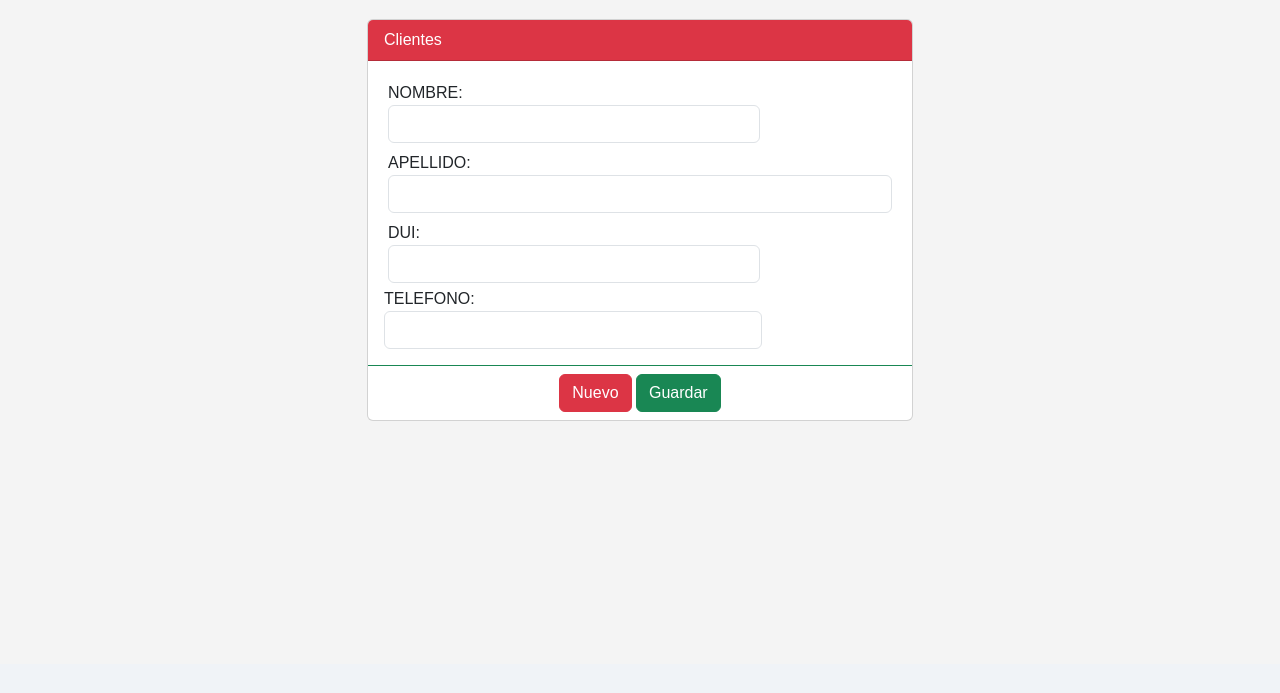
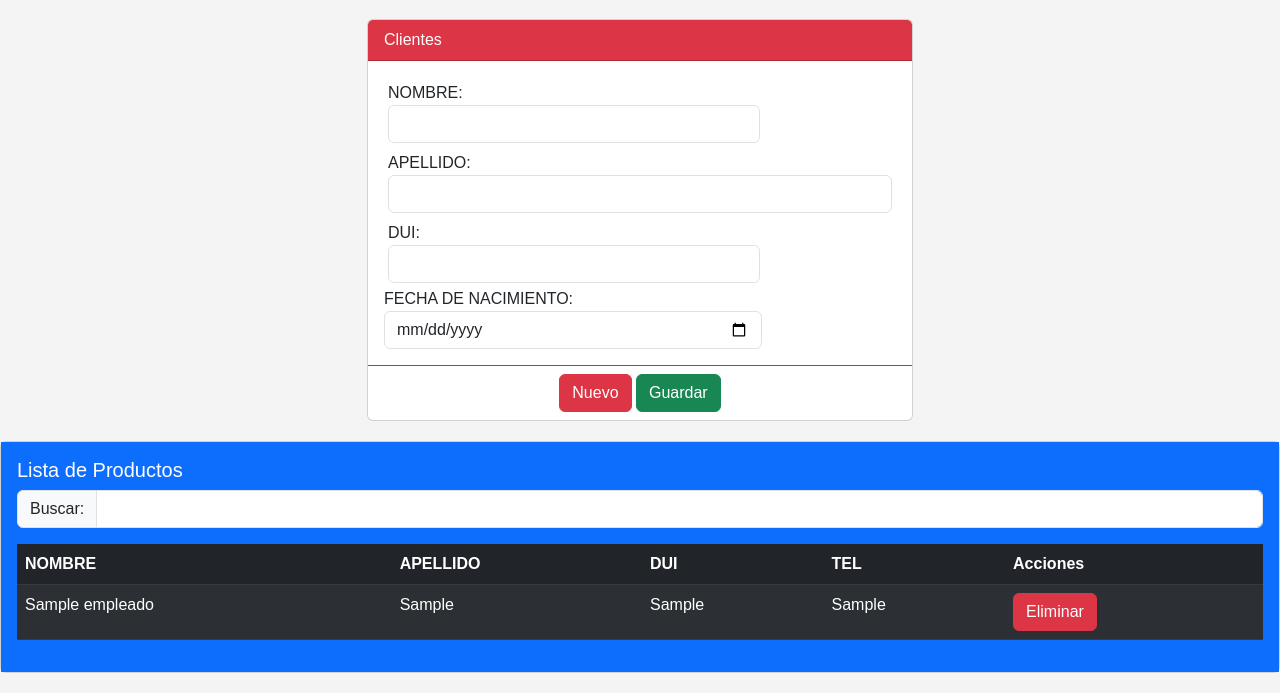
Before and after one commit to salvadoreandradep/Programacion_III, a Flask app: page /empleados in a window 1280 px wide. Shown: the part 136-829 px from the top of the page. Before the commit the page ends 557 px from the top, so only its background shows below. Run offline with Flask 3, Linux system fonts and the light colour scheme; tables that the repository leaves empty or names only in its code hold one stand-in row (values such as "Sample post").

Commit message:
Empleados

```diff
--- a/server.py
+++ b/server.py
@@ -28,7 +28,12 @@ def eliminar_alumno():
 
 
 
-
+@app.route('/empleados')
+def tabla_empleados():
+    cursor = db.cursor()
+    cursor.execute("SELECT nombre, apellido, area, turno FROM empleados")
+    alumnos = cursor.fetchall()
+    return render_template('empleados.html', alumnos=alumnos)
 
 
 @app.route('/productos')
@@ -122,6 +127,28 @@ def guardarP():
 
     return redirect(url_for('producto'))
 
+@app.route('/guardarE', methods=['POST'])
+def guardarE():
+    cursor = db.cursor()
+    codigo = request.form['txtCodigoAlumnos']
+    nombre = request.form['txtNombreAlumnos']
+    direccion = request.form['txtDireccionAlumnos']
+    telefono = request.form['txtTelefonoAlumnos']
+
+
+    query = "INSERT INTO empleados (nombre, apellido, area, turno) VALUES (%s, %s, %s, %s)"
+    cursor.execute(query, (codigo, nombre, direccion, telefono))
+    db.commit()
+    cursor.close()
+
+    return redirect(url_for('empleados'))
+
+
+
+
+
+
+
 
 
 @app.route('/eliminar_producto', methods=['POST'])
--- a/templates/empleados.html
+++ b/templates/empleados.html
@@ -64,7 +64,7 @@
     </nav>
 
 
-    <form action="/guardar" method="POST">
+    <form action="/guardarE" method="POST">
     </nav>
 
     <div class="container">
@@ -94,9 +94,9 @@
                             </div>
                         </div>
                         <div class="row">
-                            <div class="col-9">TELEFONO:</div>
+                            <div class="col-9">FECHA DE NACIMIENTO:</div>
                             <div class="col-9">
-                                <input required type="text" name="txtTelefonoAlumnos" id="txtTelefonoAlumnos" class="form-control">
+                                <input required type="date" name="txtTelefonoAlumnos" id="txtTelefonoAlumnos" class="form-control">
                             </div>
                         </div>
                     </div>
@@ -114,5 +114,70 @@
     </div>
     </form>
 
+    <div class="card">
+        <div class="card-body bg-primary ">
+            <div class="row">
+                <div class="col">
+                    <h5 class="card-title text-white">Lista de Productos</h5>
+                    <div class="input-group mb-3">
+                        <span class="input-group-text">Buscar:</span>
+                        <input type="text" name="txtBuscarAlumnos" id="txtBuscarAlumnos" class="form-control">
+                    </div>
+                    <table class="table table-striped table-hover table-dark" id="tblConsultaAlumnos">
+                        <thead>
+                            <tr>
+                                <th>NOMBRE</th>
+                                <th>APELLIDO</th>
+                                <th>DUI</th>
+                                <th>TEL</th>
+                                <th>Acciones</th>
+                            </tr>
+                        </thead>
+                        <tbody>
+                            {% for alumno in alumnos %}
+                            <tr>
+                                <td>{{ alumno[0] }}</td>
+                                <td>{{ alumno[1] }}</td>
+                                <td>{{ alumno[2] }}</td>
+                                <td>{{ alumno[3] }}</td>
+                                <td>
+                                    <form method="POST" action="/eliminar_producto">
+                                        <input type="hidden" name="codigo" value="{{ alumno[0] }}">
+                                        <button type="submit" class="btn btn-danger">Eliminar</button>
+                                    </form>
+                                </td>
+                            </tr>
+                            {% endfor %}
+                        </tbody>
+                    </table>
+                </div>
+            </div>
+        </div>
+    </div>
+
+
     <script src="https://cdn.jsdelivr.net/npm/bootstrap@5.3.0/dist/js/bootstrap.min.js"></script>
+    <script>
+        const input = document.getElementById('txtBuscarAlumnos');
+        const table = document.getElementById('tblConsultaAlumnos');
+        const rows = table.getElementsByTagName('tr');
+
+        input.addEventListener('input', function () {
+            const filter = input.value.toLowerCase();
+            for (let i = 1; i < rows.length; i++) {
+                const row = rows[i];
+                const cells = row.getElementsByTagName('td');
+                let visible = false;
+                for (let j = 0; j < cells.length; j++) {
+                    const cell = cells[j];
+                    if (cell.innerHTML.toLowerCase().includes(filter)) {
+                        visible = true;
+                        break;
+                    }
+                }
+                row.style.display = visible ? '' : 'none';
+            }
+        });
+    </script>
 </body>
+</html>
```
